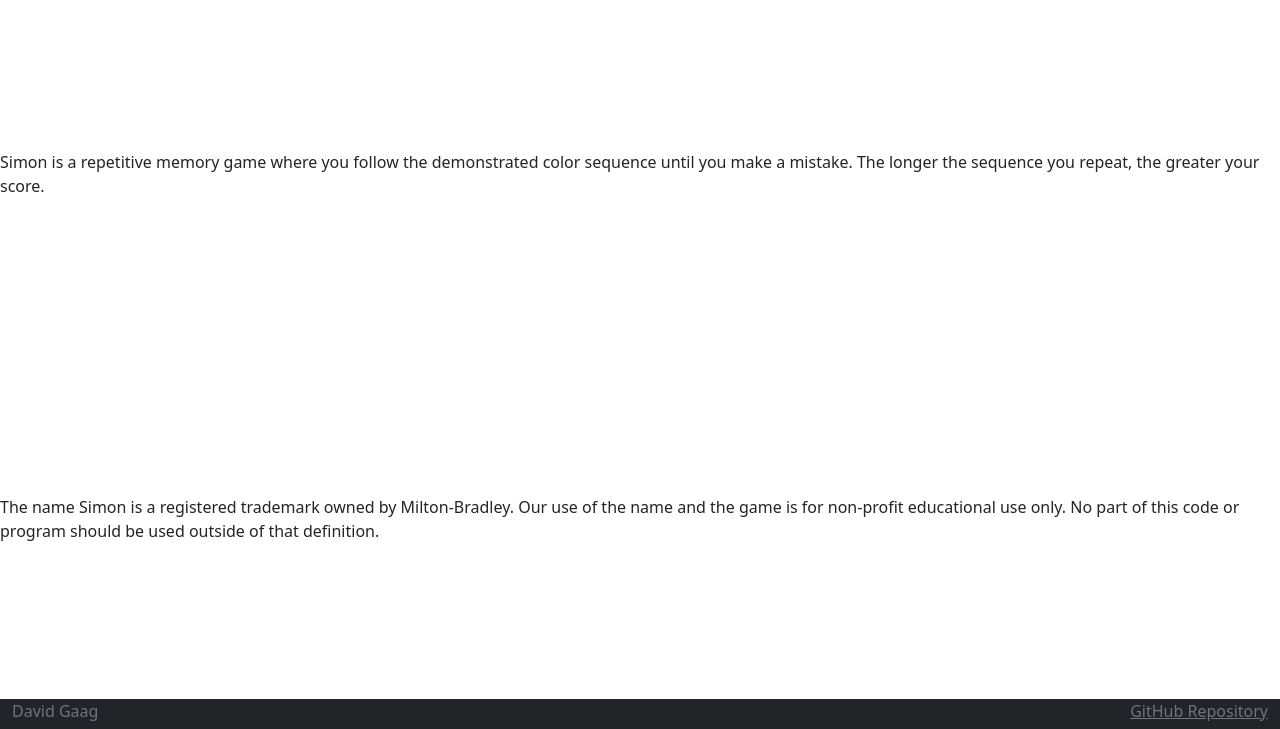
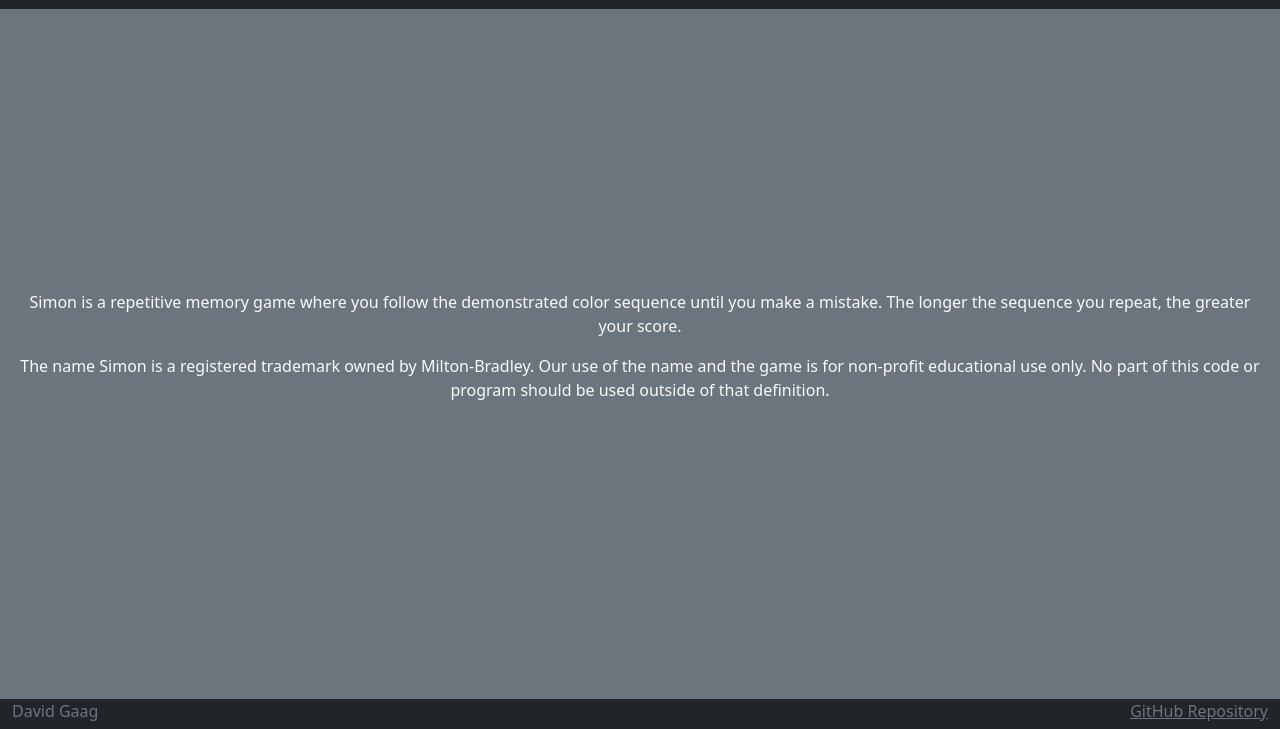
Before and after one commit to davidgaag/simon, a plain HTML site: page about.html in a window 1280 px wide. Shown: the part 71-800 px from the top of the page. Drawn offline with nearby package versions, Linux system fonts and the light colour scheme.

Commit message:
Stylize about.html

```diff
--- a/about.html
+++ b/about.html
@@ -14,7 +14,7 @@
             crossorigin="anonymous" />
     </head>
 
-    <body>
+    <body class="bg-dark text-light">
         <header class="container-fluid">
             <nav class="navbar fixed-top navbar-dark">
                 <a class="navbar-brand" href="#">Simon<sup>&reg;</sup></a>
@@ -27,7 +27,8 @@
             </nav>
         </header>
 
-        <main>
+        <main class="container-fluid bg-secondary text-center">
+            <div>
                 <p>Simon is a repetitive memory game where you follow the
                     demonstrated color sequence until you make a mistake.
                     The longer the sequence you repeat, the greater your score.
@@ -38,6 +39,7 @@
                     Our use of the name and the game is for non-profit educational use only.
                     No part of this code or program should be used outside of that definition.
                 </p>
+            </div>
         </main>
 
         <footer class="bg-dark text-dark text-muted">
```
Lines whose indentation alone changed are shown as unchanged.
